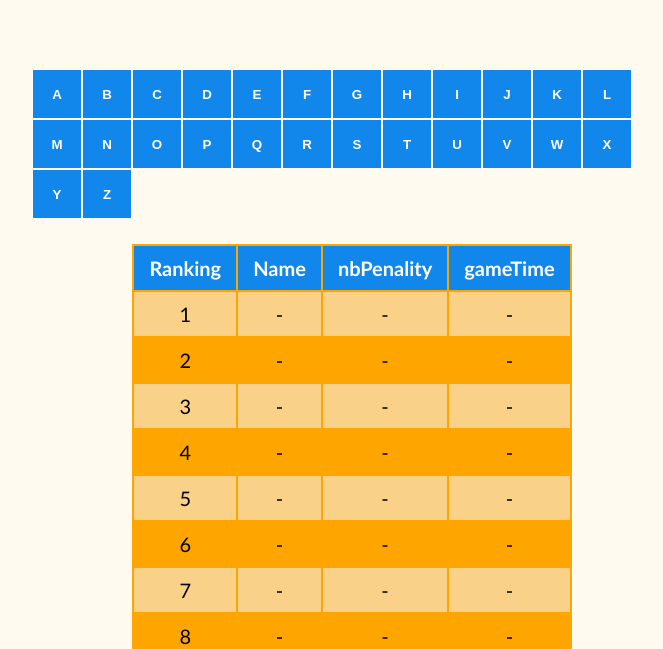
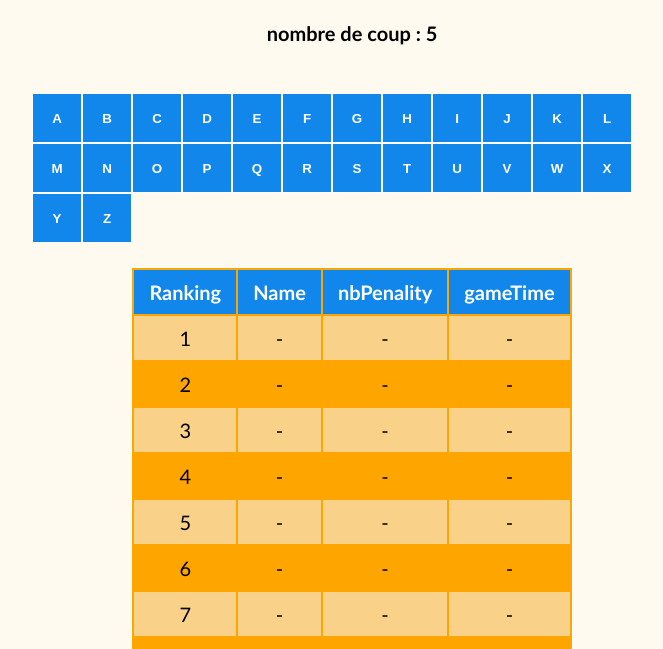
Before and after one commit to IBonane/JeuDuPenduVersion2, a plain HTML site: page index.html in a window 1280 px wide. Shown: the part 451-1100 px from the top of the page, without its empty margins (288-951 px from the left). Drawn offline with nearby package versions, Linux system fonts and the light colour scheme.

Commit message:
6rd add msg nbChange

```diff
--- a/script.js
+++ b/script.js
@@ -68,7 +68,6 @@ let beginGameTime, endGameTime, timePlaying;
 let nameButtonPlay = $("#play");
 let buttonLetter = $('button');
 let letterWinDisable;
-let showMessage = $("#message").show();
 
 //initialisation du tableau des meilleurs vainqueurs
 function playerWin(){
@@ -101,7 +100,7 @@ $(document).ready(function(){
 
     //debut du temps de jeu
     beginGameTime = new Date();
-    nbChange = 10;
+    nbChange = 5;
     wordUser = [];
     //countLetter = 0;
     letter="";
@@ -110,7 +109,7 @@ $(document).ready(function(){
     $('button').attr("disabled", false);
 
     nameButtonPlay.text("Essayer un autre mot");
-
+    $("#message").html('<h4>'+'nombre de coup : '+nbChange+'</h4>');
     newWordGenerator();
     initWordUser();
     console.log(motRandom+" length = "+word.length);
@@ -131,8 +130,8 @@ $(document).ready(function(){
 /////////////////////////A CORRIGER///////////////////////////////////////
 //verification de la lettre
 const verifieLettre = () => {
+
     lettreOk = false;
-
     for(let index=0; index < motRandom.length; index++){
         if(letter == motRandom[index]){
             letterWinDisable.css("background-color", "green");
@@ -148,6 +147,7 @@ const verifieLettre = () => {
         nbChange--;
         nbPenality++;
         console.log("nb change "+nbChange);
+        $("#message").html('<h4>'+'nombre de coup : '+nbChange+'</h4>');
     }
     console.log("user word "+wordUser.join(" "));
     statuJeu();
--- a/style.css
+++ b/style.css
@@ -100,7 +100,10 @@ body{
     border-bottom: 2px solid var(--color-head-table);
 }
 
-/*responsive*/
+
+/*§§§§§§§§§§§§§§§§§§§§§§§§§§§§§§§§§§§§§§----Mobile Style----§§§§§§§§§§§§§§§§§§§§§§§§§§§§§§§§*/
+/*-----------------------responsive-------------------------------*/
+
 @media only screen and (max-width: 767px) {
 
     /*Tableau des meilleurs vainqueurs*/
@@ -117,5 +120,4 @@ body{
       padding: 5px 10px;
       text-align: center;
     }
-
 }
```
